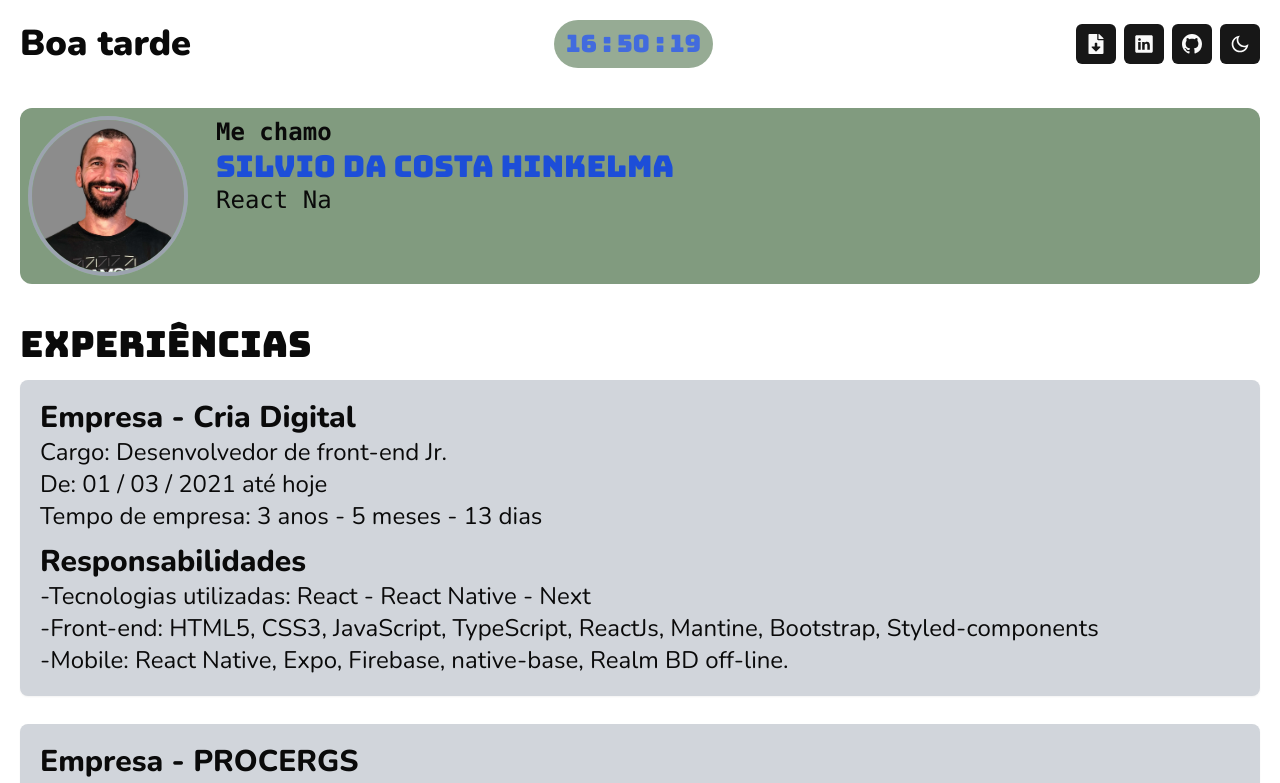
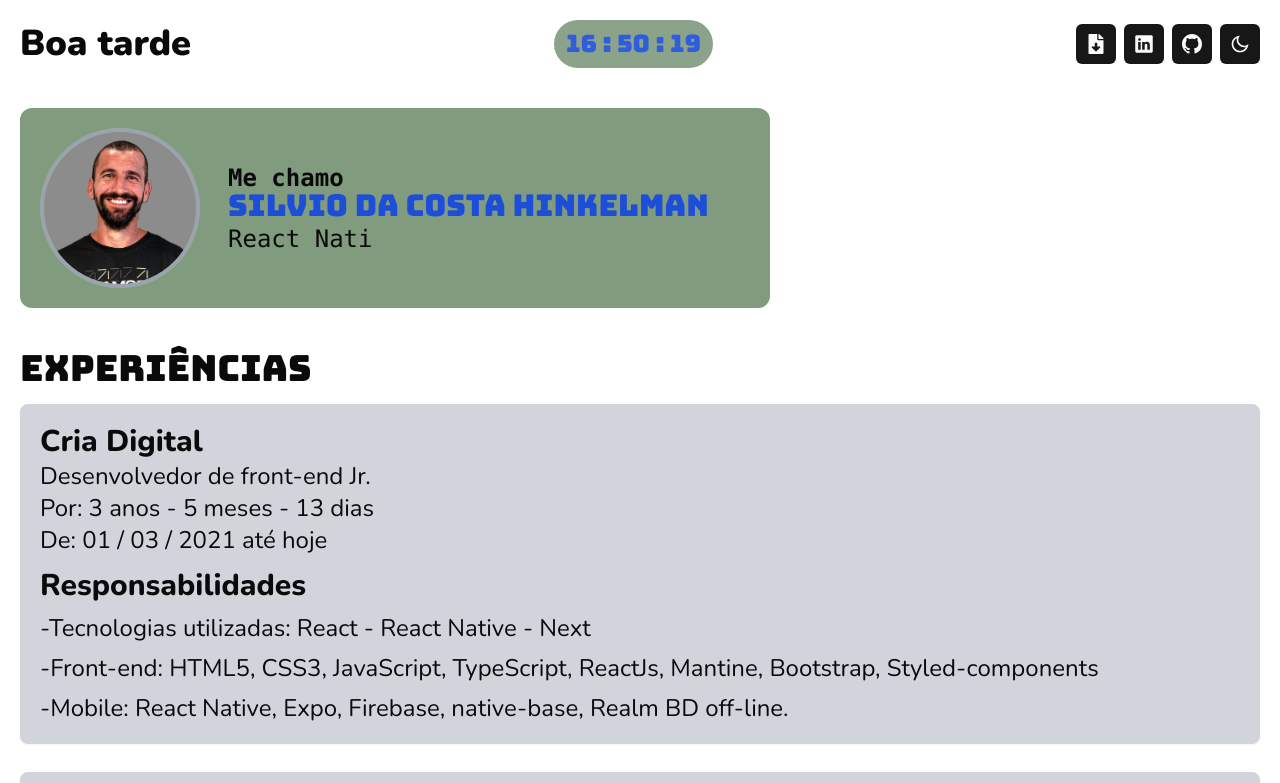
Before and after one commit to SilvioHinkelman/hinkelman, a Next.js app: page / in a window 1280 px wide. Shown: the top 783 px of the page. Built offline with nearby package versions, Linux system fonts and the light colour scheme.

Commit message:
adjusts profile

```diff
--- a/package.json
+++ b/package.json
@@ -13,6 +13,7 @@
     "@radix-ui/react-switch": "^1.1.0",
     "@radix-ui/react-toggle": "^1.1.0",
     "@radix-ui/react-tooltip": "^1.1.2",
+    "aos": "^2.3.4",
     "class-variance-authority": "^0.7.0",
     "clsx": "^2.1.1",
     "date-fns": "^3.6.0",
--- a/src/api/api.ts
+++ b/src/api/api.ts
@@ -1 +1 @@
-const api = "https://viacep.com.br/ws/94480500/json"
+export const apiCep = "https://viacep.com.br/ws/94480500/json"
--- a/src/app/globals.css
+++ b/src/app/globals.css
@@ -67,3 +67,7 @@
     @apply bg-background text-foreground;
   }
 }
+
+.rotateX:hover img {
+  transform: rotateX(360deg);
+}
--- a/src/app/page.tsx
+++ b/src/app/page.tsx
@@ -2,8 +2,14 @@
 
 import Description from "@/components/Home/Description";
 import Profile from "@/components/Home/Profile";
+import Aos from "aos";
+import "aos/dist/aos.css";
+import { useEffect } from "react";
 
 export default function Home() {
+  useEffect(() => {
+    Aos.init();
+  }, []);
   return (
     <main className="flex gap-10 flex-col items-center justify-between p-2 md:p-5">
       <Profile />
--- a/src/components/Header/index.tsx
+++ b/src/components/Header/index.tsx
@@ -41,7 +41,7 @@ const Header = () => {
   return (
     <nav className="flex justify-center h-[128px] min-[443px]:h-[60px] md:h-[88px] p-1 md:p-5 z-50">
       <div
-        className="flex w-full max-w-[1920px] p-2 md:p-5 justify-between items-center gap-7 flex-wrap fixed top-0
+        className="flex w-full max-w-[1660px] p-2 md:p-5 justify-between items-center gap-7 flex-wrap fixed top-0
        bg-white bg-opacity-70 dark:bg-[#0a0a0a] dark:bg-opacity-70 z-50"
       >
         <h1
--- a/src/components/Home/Description.tsx
+++ b/src/components/Home/Description.tsx
@@ -6,29 +6,34 @@ import { date, dateDiference } from "@/utils/date";
 
 export default function Description() {
   return (
-    <div className="w-full text-xl md:text-2xl">
+    <div className="w-full max-w-[1620px] text-xl md:text-2xl">
       <h1 className={`${bungee.className}  text-2xl md:text-4xl`}>
         Experiências
       </h1>
-      <div className="flex flex-col gap-7 mt-4">
+      <div className="gap-7 mt-4 flex flex-col">
         {Jobs.map((job: EmployeerType) => {
           return (
             <div
+              data-aos="fade-right"
+              data-aos-duration="1000"
+              data-aos-delay={500}
               className="dark:bg-gray-900 bg-gray-300 p-2 md:p-5 rounded-lg shadow-sm"
               key={job.key}
             >
-              <h1 className="font-extrabold text-xl md:text-3xl">
-                Empresa - {job.name}
+              <h1 className="font-extrabold text-xl md:text-3xl">{job.name}</h1>
+              <h1>{job.position}</h1>
+              <h1>Por: {dateDiference(job.enterDate, job.finishDate)}</h1>
+              <h1>De: {date(job.enterDate, job.finishDate)}</h1>
+
+              <h1 className="font-extrabold text-xl md:text-3xl mt-3">
+                Responsabilidades
               </h1>
-              <h1>Cargo: {job.position}</h1>
-              <h1>De: {date(job.enterDate, job.finishDate)}</h1>
-              <h1>
-                Tempo de empresa: {dateDiference(job.enterDate, job.finishDate)}
-              </h1>
-
-              <h1 className="font-extrabold text-xl md:text-3xl mt-3">Responsabilidades</h1>
               {job.tasks.map((task: Tasks) => {
-                return <h1 key={task.key}>-{task?.text}</h1>;
+                return (
+                  <h1 key={task.key} className="mt-2">
+                    -{task?.text}
+                  </h1>
+                );
               })}
             </div>
           );
--- a/src/components/Home/Profile.tsx
+++ b/src/components/Home/Profile.tsx
@@ -25,21 +25,26 @@ export default function Profile() {
   }, [theme]);
 
   return (
-    <div className="z-10 w-full max-w-[1920px] items-center justify-between font-mono text-sm flex gap-2 lg:gap-7 p-2 bg-[#819b7f] bg-gradient-to-t dark:bg-[#5d50cf] rounded-xl">
-      <div className="flex gap-3 lg:gap-7">
+    <div className="z-10 w-full max-w-[1620px] items-center justify-between font-mono text-sm flex gap-2 lg:gap-7">
+      <div
+        onMouseEnter={handleHover}
+        onMouseLeave={handleHover}
+        className="rotateX transition-all duration-300 bg-[#819b7f] bg-gradient-to-t dark:bg-[#5d50cf] rounded-xl md:max-w-[750px]  sm:max-w-[560px] max-w-[430px] w-full p-5 "
+      >
+        <div className="flex gap-3 lg:gap-7 md:items-center">
           <div className="relative min-w-[5rem] size-20 md:size-32 xl:size-40 w-100%">
             <Image
-            className="rounded-full border-4 border-gray-400 backdrop-contrast-200 transition-all duration-300"
+              className="rounded-full border-4 border-gray-400 backdrop-contrast-200 transition-all duration-200"
               src={imageSrc}
               layout="fill"
               objectFit="cover"
               alt="my picture"
-            onMouseEnter={handleHover}
-            onMouseLeave={handleHover}
             />
           </div>
           <div>
-          <h1 className="font-bold text-2xl">Me chamo</h1>
+            <h1 className="font-bold text-base md:text-2xl mb-[-7px]">
+              Me chamo
+            </h1>
             <TypeAnimation
               aria-hidden="true"
               wrapper="h1"
@@ -58,5 +63,6 @@ export default function Profile() {
           </div>
         </div>
       </div>
+    </div>
   );
 }
--- /dev/null
+++ b/src/react-app-env.d.ts
@@ -0,0 +1 @@
+declare module "aos";
```
Also changed, not shown: 1 other file (tests, documents, lock files or other folders). Lines whose indentation alone changed are shown as unchanged.
